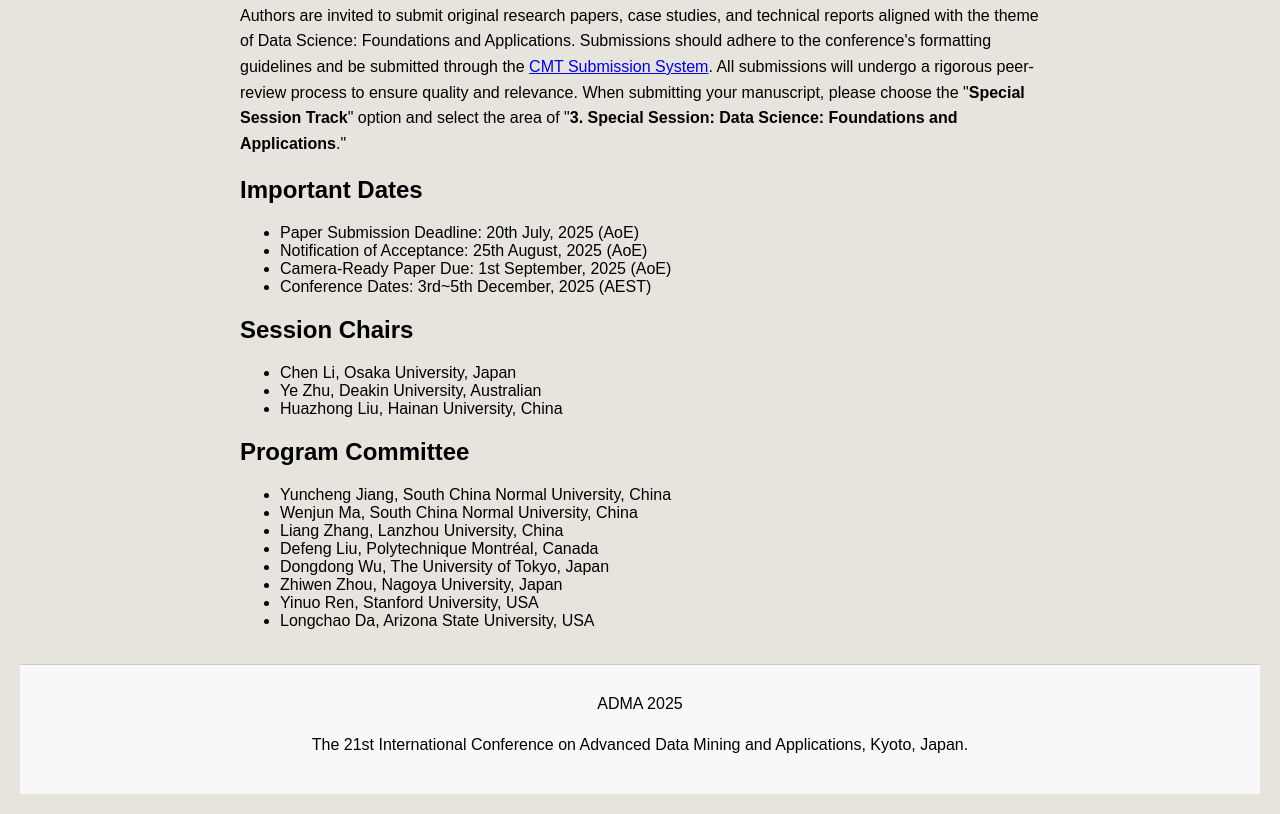
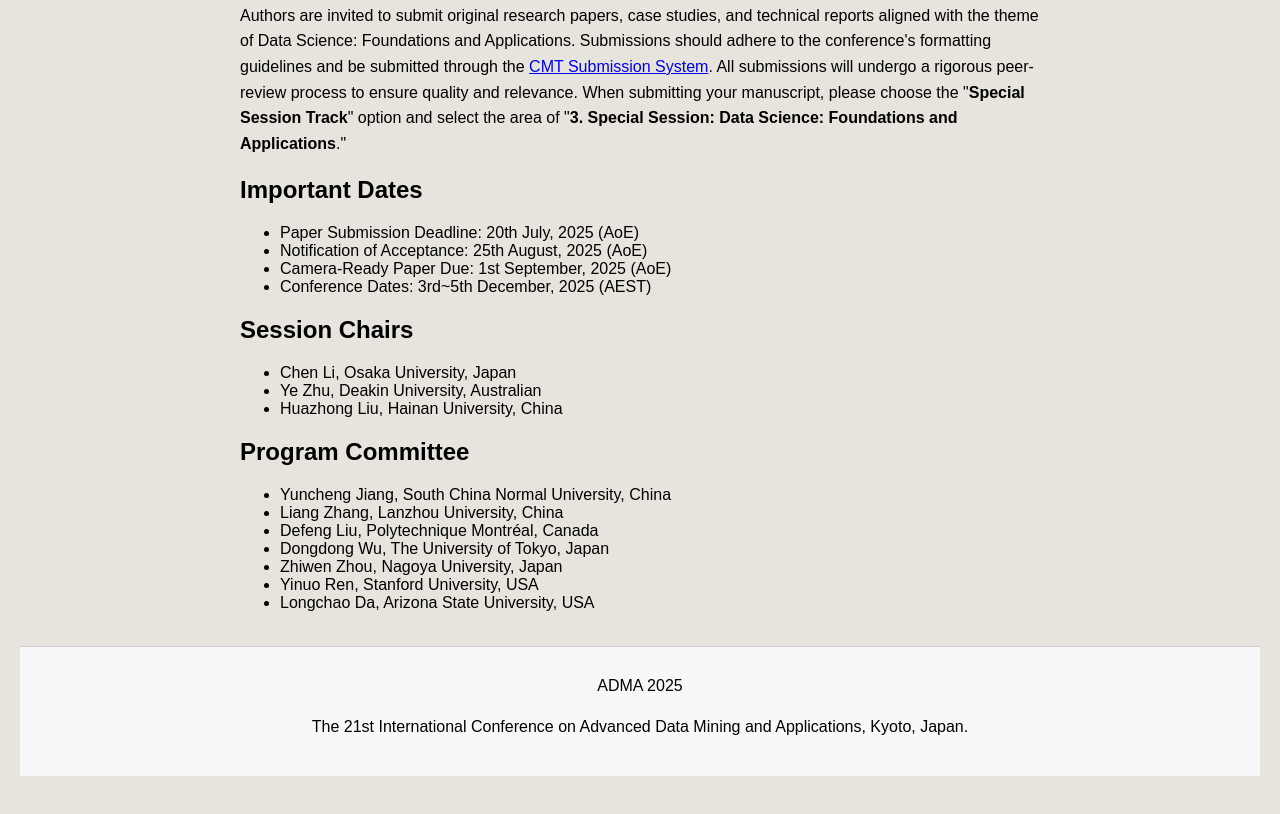
Before and after one commit to conference24/adma25, a plain HTML site: page index.html in a window 1280 px wide. Shown: the part 1291-2105 px from the top of the page. Drawn offline with Linux system fonts and the light colour scheme.

Commit message:
Update index.html

```diff
--- a/index.html
+++ b/index.html
@@ -116,7 +116,6 @@
         <h2>Program Committee</h2>
          <ul>
              <li>Yuncheng Jiang, South China Normal University, China</li>
-             <li>Wenjun Ma, South China Normal University, China</li>
              <li>Liang Zhang, Lanzhou University, China</li>
              <li>Defeng Liu, Polytechnique Montréal, Canada</li>
              <li>Dongdong Wu, The University of Tokyo, Japan</li>
```
